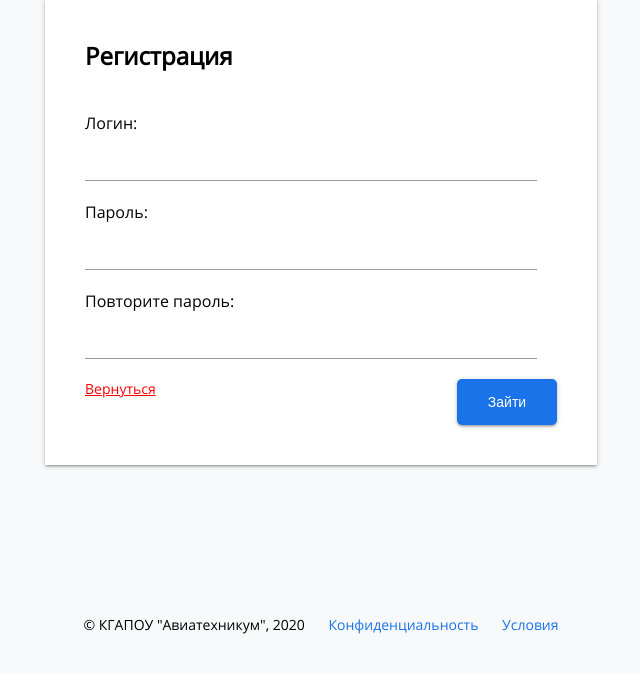
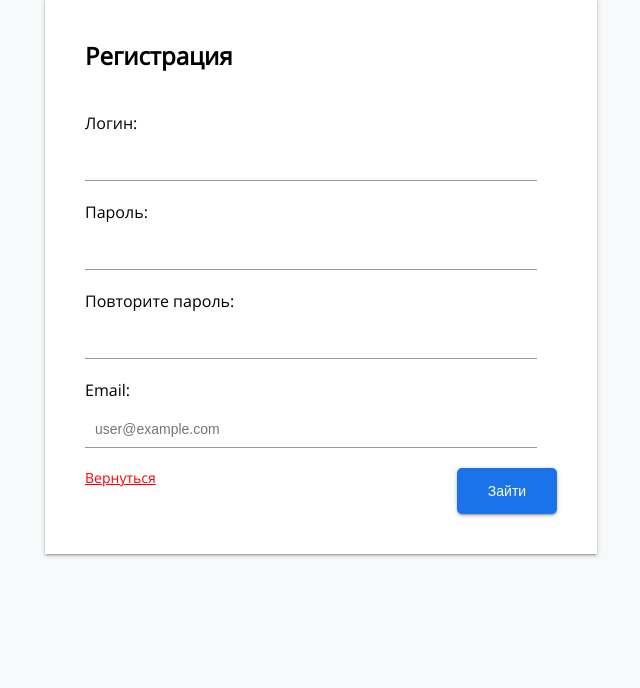
Before and after one commit to Danya-Omelchenko/PR8, a PHP site: page /regin.php in a window 1280 px wide. Shown: the part 126-814 px from the top of the page, without its empty margins (319-959 px from the left). Before the commit the page ends 760 px from the top, so only its background shows below. Run offline with PHP 8.4, Linux system fonts and the light colour scheme; some libraries are stand-ins or nearby versions.

Commit message:
опять шаг 4

```diff
--- a/regin.php
+++ b/regin.php
@@ -43,6 +43,8 @@
 					<input name="_password" type="password" placeholder="" onkeypress="return PressToEnter(event)"/>
 					<div class = "sub-name">Повторите пароль:</div>
 					<input name="_passwordCopy" type="password" placeholder="" onkeypress="return PressToEnter(event)"/>
+					<div class = "sub-name">Email:</div>
+					<input name="_email" type="email" placeholder="user@example.com" onkeypress="return PressToEnter(event)"/>
 
 					<a href="login.php">Вернуться</a>
 					<input type="button" class="button" value="Зайти" onclick="RegIn()" style="margin-top: 0px;"/>
@@ -65,17 +67,33 @@
 				var _login = document.getElementsByName("_login")[0].value;
 				var _password = document.getElementsByName("_password")[0].value;
 				var _passwordCopy = document.getElementsByName("_passwordCopy")[0].value;
+				var _email = document.getElementsByName("_email")[0].value;
 
-				if(_login != "") {
-					if(_password != "") {
-						if(_password == _passwordCopy) {
-							loading.style.display = "block";
-							button.className = "button_diactive";
+				// Проверка email
+				if (!_email.includes('@') || !_email.includes('.')) {
+					alert("Введите корректный email");
+					return;
+				}
 
-							var data = new FormData();
-							data.append("login", _login);
-							data.append("password", _password);
+				// Проверка пароля
+				var passwordErrors = validatePassword(_password);
+				if (passwordErrors.length > 0) {
+					alert("Ошибки в пароле:\n" + passwordErrors.join("\n"));
+					return;
+				}
 
+				if(_password != _passwordCopy) {
+					alert("Пароли не совпадают");
+					return;
+				}
+
+				loading.style.display = "block";
+				button.className = "button_diactive";
+
+				var data = new FormData();
+				data.append("login", _login);
+				data.append("password", _password);
+				data.append("email", _email);
 							// AJAX запрос
 							$.ajax({
 								url         : 'ajax/regin_user.php',
@@ -89,9 +107,18 @@
 								contentType : false,
 								// функция успешного ответа сервера
 								success: function (_data) {
-									console.log("Авторизация прошла успешно, id: " +_data);
-									if(_data == -1) {
-										alert("Пользователь с таким логином существует.");
+									console.log("Ответ сервера: " + _data);
+
+									if(_data.startsWith("password_error:")) {
+										alert("Ошибка пароля: " + _data.split(":")[1]);
+										loading.style.display = "none";
+										button.className = "button";
+									} else if(_data.startsWith("email_error:")) {
+										alert("Ошибка email: " + _data.split(":")[1]);
+										loading.style.display = "none";
+										button.className = "button";
+									} else if(_data == "-1") {
+										alert("Пользователь с таким логином или email уже существует.");
 										loading.style.display = "none";
 										button.className = "button";
 									} else {
@@ -107,11 +134,7 @@
 									button.className = "button";
 								}
 							});
-						} else alert("Пароли не совподают.");
-					} else alert("Введите пароль.");
-				} else alert("Введите логин.");
 			}
-
 			function PressToEnter(e) {
 				if (e.keyCode == 13) {
 					var _login = document.getElementsByName("_login")[0].value;
@@ -127,6 +150,28 @@
 					}
 				}
 			}
+			// Функции для проверки пароля
+			function validatePassword(password) {
+				var errors = [];
+
+				if (password.length < 8) {
+					errors.push("Пароль должен содержать минимум 8 символов");
+				}
+				if (!/[A-Z]/.test(password)) {
+					errors.push("Пароль должен содержать хотя бы одну заглавную букву");
+				}
+				if (!/[a-z]/.test(password)) {
+					errors.push("Пароль должен содержать хотя бы одну строчную латинскую букву");
+				}
+				if (!/[0-9]/.test(password)) {
+					errors.push("Пароль должен содержать хотя бы одну цифру");
+				}
+				if (!/[!@#$%^&*(),.?":{}|<>]/.test(password)) {
+					errors.push("Пароль должен содержать хотя бы один специальный символ (!@#$%^&* и т.д.)");
+				}
+
+				return errors;
+			}
 
 		</script>
 	</body>
```
